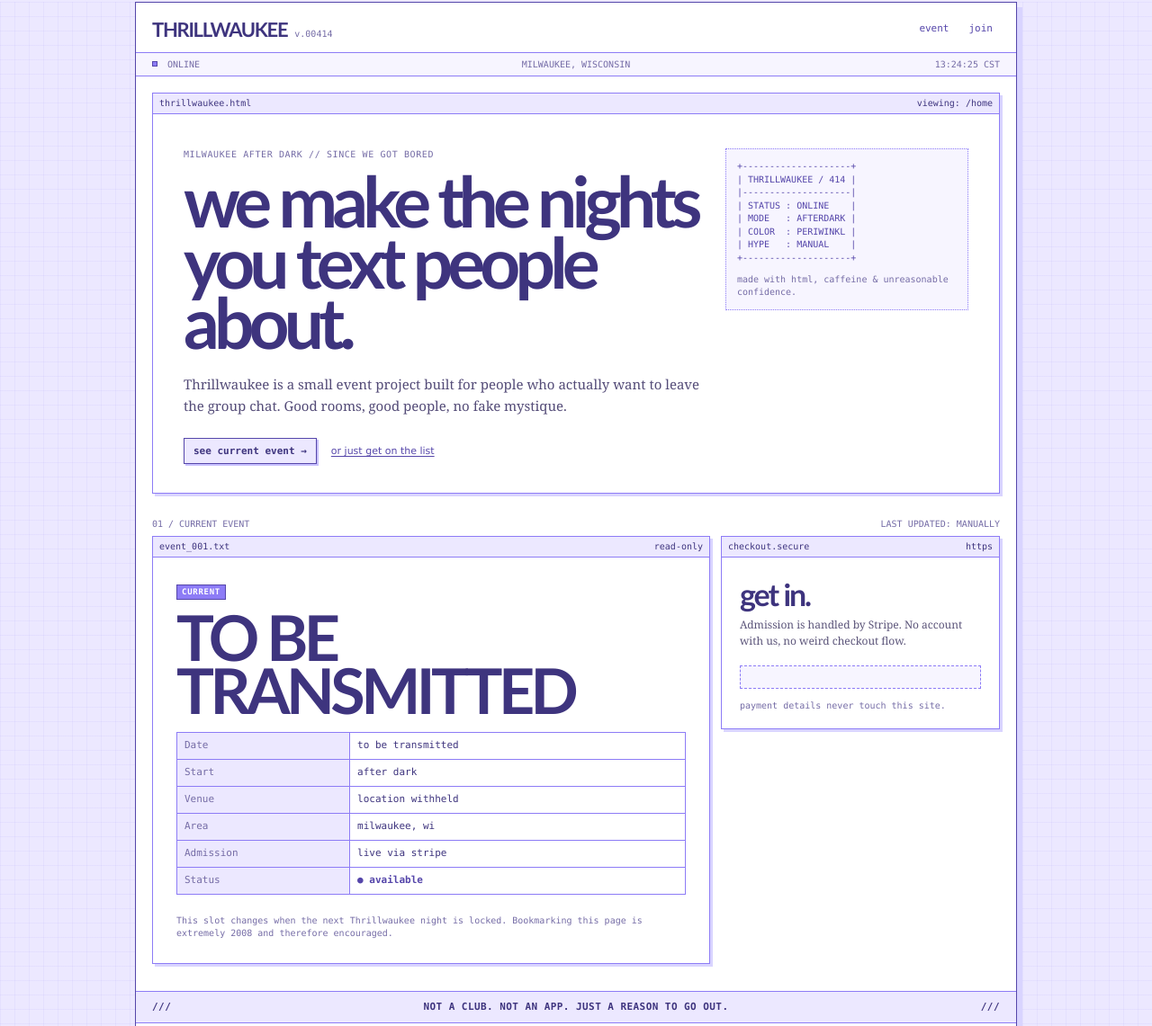
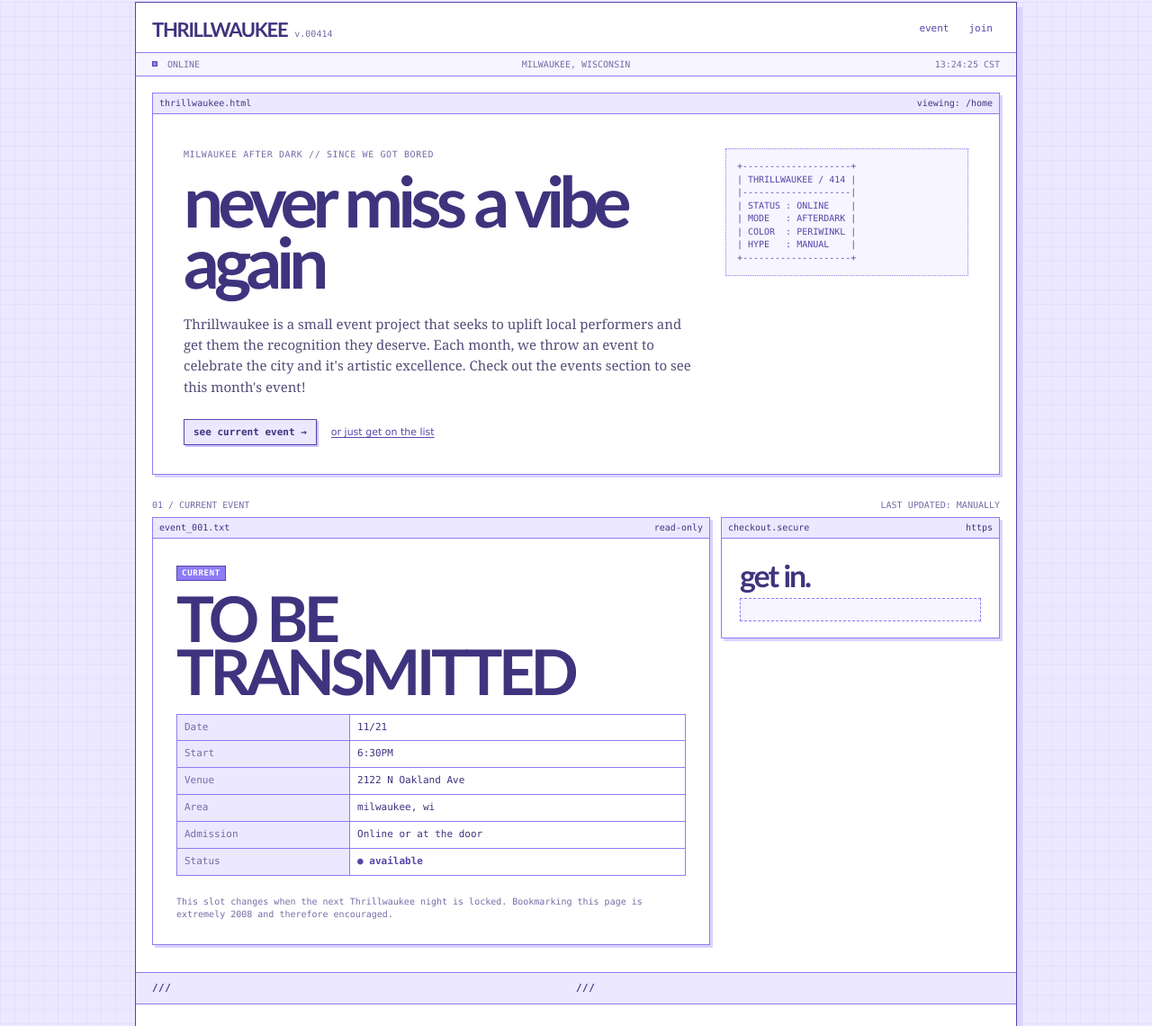
Before and after one commit to Malloy17-ui/thrillwaukee, a plain HTML site: page index.html in a window 1280 px wide. Shown: the part 18-1159 px from the top of the page at 90% size. Drawn offline with Linux system fonts and the light colour scheme.

Commit message:
Apply requested homepage wording updates

```diff
--- a/index.html
+++ b/index.html
@@ -55,8 +55,8 @@
         <div class="intro-grid">
           <div class="intro-copy">
             <p class="eyebrow">milwaukee after dark // since we got bored</p>
-            <h1>we make the nights<br>you text people about.</h1>
-            <p class="lede">Thrillwaukee is a small event project built for people who actually want to leave the group chat. Good rooms, good people, no fake mystique.</p>
+            <h1>never miss a vibe again</h1>
+            <p class="lede">Thrillwaukee is a small event project that seeks to uplift local performers and get them the recognition they deserve. Each month, we throw an event to celebrate the city and it's artistic excellence. Check out the events section to see this month's event!</p>
             <div class="intro-links">
               <a class="button-link" href="#event">see current event →</a>
               <a href="#join">or just get on the list</a>
@@ -72,7 +72,6 @@
 | COLOR  : PERIWINKL |
 | HYPE   : MANUAL    |
 +--------------------+</pre>
-            <p>made with html, caffeine &amp; unreasonable confidence.</p>
           </aside>
         </div>
       </section>
@@ -97,11 +96,11 @@
 
             <table class="event-table">
               <tbody>
-                <tr><th>Date</th><td>to be transmitted</td></tr>
-                <tr><th>Start</th><td>after dark</td></tr>
-                <tr><th>Venue</th><td>location withheld</td></tr>
+                <tr><th>Date</th><td>11/21</td></tr>
+                <tr><th>Start</th><td>6:30PM</td></tr>
+                <tr><th>Venue</th><td>2122 N Oakland Ave</td></tr>
                 <tr><th>Area</th><td>milwaukee, wi</td></tr>
-                <tr><th>Admission</th><td>live via stripe</td></tr>
+                <tr><th>Admission</th><td>Online or at the door</td></tr>
                 <tr><th>Status</th><td><span class="text-online">● available</span></td></tr>
               </tbody>
             </table>
@@ -115,7 +114,6 @@
               <span>https</span>
             </div>
             <h3>get in.</h3>
-            <p>Admission is handled by Stripe. No account with us, no weird checkout flow.</p>
 
             <div class="stripe-wrap">
               <stripe-buy-button
@@ -125,14 +123,12 @@
 </stripe-buy-button>
             </div>
 
-            <p class="tiny">payment details never touch this site.</p>
           </aside>
         </div>
       </section>
 
       <section class="note-strip" aria-label="Thrillwaukee note">
         <span>///</span>
-        <p>NOT A CLUB. NOT AN APP. JUST A REASON TO GO OUT.</p>
         <span>///</span>
       </section>
 
@@ -146,7 +142,7 @@
           <div class="join-copy">
             <p class="eyebrow">02 / mailing list</p>
             <h2 id="join-title">get on<br>the list.</h2>
-            <p>Event drops, presales, location reveals, occasional useful information. No feed. No algorithm. No daily newsletter.</p>
+<p>Event drops, presales, location reveals, occasional useful information.</p>
           </div>
 
           <form name="thrillwaukee-list" method="POST" data-netlify="true" netlify-honeypot="website" action="/success.html">
```
